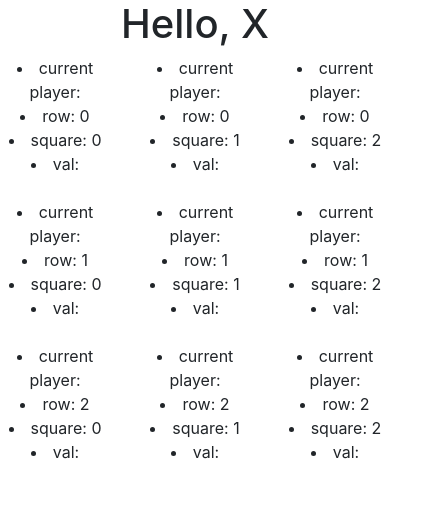
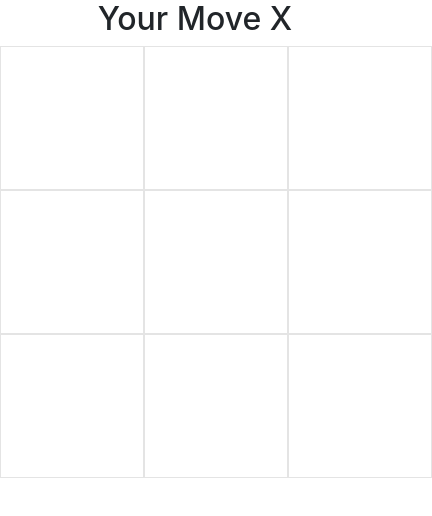
Before and after one commit to cpurtlebaugh/react-tic-tac-toe, a React (Create React App) app: page / in a window 390 px wide. Shown: the top 516 px of the page, 432 px wide, since content can reach past the window. Built offline with nearby package versions, Linux system fonts and the light colour scheme.

Commit message:
start to add css, need media queries etc

```diff
--- a/src/components/board.jsx
+++ b/src/components/board.jsx
@@ -1,24 +1,41 @@
 import React from 'react';
-import { Row, Col } from 'reactstrap';
+import { Table } from 'reactstrap';
 import Square from './square';
 const Board = (props) => {
     console.log("PROPS IN BOARD", props)
+    const tableStyle = {
+        width: '50%',
+        margin: '0 auto',
+        borderCollapse: 'collapse'
+    };
+
+    const colStyle = {
+        border: 0,
+        padding: 0
+    }
+
     return (
         <div>
-            <h1>Hello, {props.currentPlayer}</h1>
-            <div> {
-                props.board.map((el, index) => {
-                    return <div key={index}>
-                        <Row>
-                            <Col><Square row={index} square={0} val={el[0]} setSquare={(row, square)=> props.updateBoard(row, square, props.currentPlayer)} /></Col>
-                            <Col><Square row={index} square={1} val={el[1]} setSquare={(row, square)=> props.updateBoard(row, square, props.currentPlayer)} /></Col>
-                            <Col><Square row={index} square={2} val={el[2]} setSquare={(row, square)=> props.updateBoard(row, square, props.currentPlayer)} /></Col>
-                        </Row>
-                        <br/>
-                    </div>
-                })
-            }
-            </div>
+            <h2>Your Move {props.currentPlayer}</h2>
+            <Table style={tableStyle}> {
+                    props.board.map((el, index) => {
+                        return <thead key={index}>
+                                <td style={colStyle} md={4} xs={4}>
+                                    <Square row={index} square={0} val={el[0]}
+                                        setSquare={(row, square)=> props.updateBoard(row, square, props.currentPlayer)} />
+                                </td>
+                                <td style={colStyle} md={4} xs={4}>
+                                    <Square row={index} square={1} val={el[1]}
+                                        setSquare={(row, square)=> props.updateBoard(row, square, props.currentPlayer)} />
+                                </td>
+                                <td style={colStyle} md={4} xs={4}>
+                                    <Square row={index} square={2} val={el[2]}
+                                        setSquare={(row, square)=> props.updateBoard(row, square, props.currentPlayer)} />
+                                </td>
+                            </thead>
+                    })
+                }
+            </Table>
         </div>
     );
 }
--- a/src/components/square.jsx
+++ b/src/components/square.jsx
@@ -1,17 +1,21 @@
 import React from 'react';
 
 const Square = (props) => {
+    const squareStyle = {
+        width: '6em',
+        height: '6em',
+        border : '1px solid #e4e4e4',
+        listStyle: 'none',
+        fontSize: '24px',
+    };
     return (
-        <div onClick={()=> {
+        <div style={squareStyle} onClick={()=> {
             if(props.val === null){
                 console.log(`Firing ${props.row}, ${props.index}, ${props.currentPlayer}, ${props.val}`)
                 props.setSquare(props.row, props.square)}
             }
         }>
-            <li>current player: {props.currentPlayer}</li>
-            <li>row: {props.row}</li>
-            <li>square: {props.square}</li>
-            <li>val: {props.val}</li>
+         <a>{props.val}</a>
         </div>
     );
 }
```
